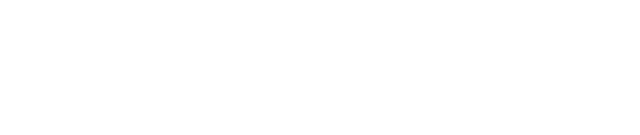
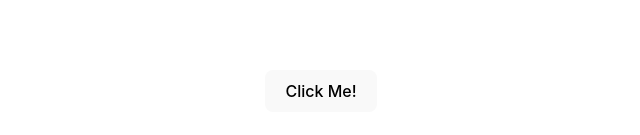
Before and after one commit to owlpsycho/Develhope-React, a React (Vite) app: page / in a window 1280 px wide. Shown: the part 309-444 px from the top of the page, without its empty margins (319-959 px from the left). Built offline with nearby package versions, Linux system fonts and the light colour scheme.

Commit message:
risoluzione esercizio 36

```diff
--- a/src/App.jsx
+++ b/src/App.jsx
@@ -1,11 +1,12 @@
 import { useState } from 'react'
 import './App.css'
+import { MouseClicker } from './MouseClicker'
 
 function App() {
 
   return (
     <>
-
+      <MouseClicker name="ONE"/>
     </>
   )
 }
--- /dev/null
+++ b/src/MouseClicker.jsx
@@ -0,0 +1,13 @@
+export const MouseClicker = ({ name }) => {
+    const handleClicker = (event) => {
+        console.log(event.target.name)
+    }
+
+
+
+    return (
+        <>
+            <button name={name} onClick={handleClicker}>Click Me!</button>
+        </>
+    )
+}
```
